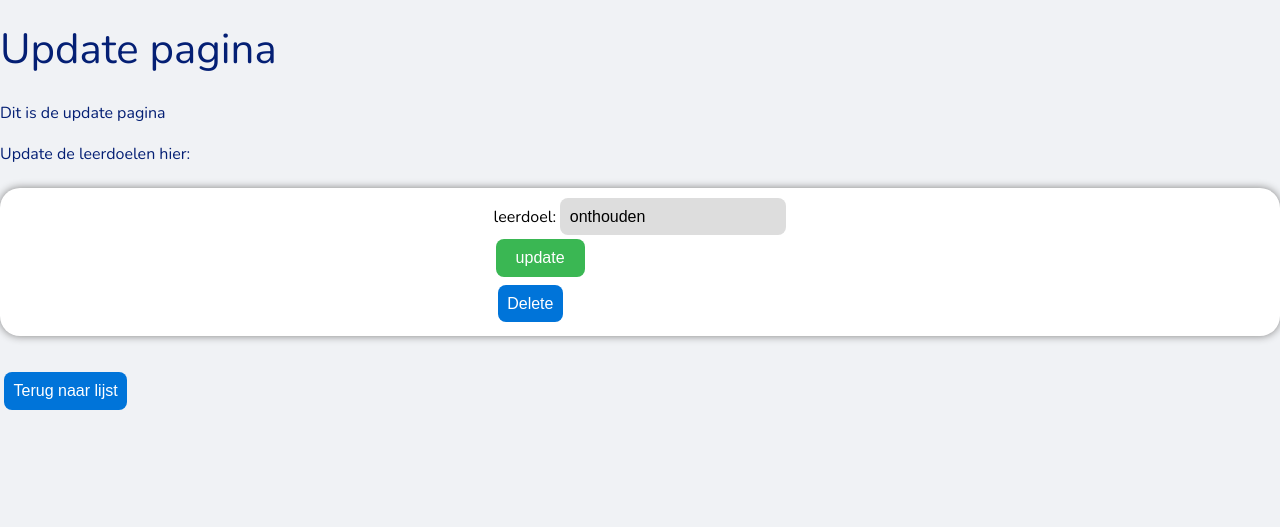
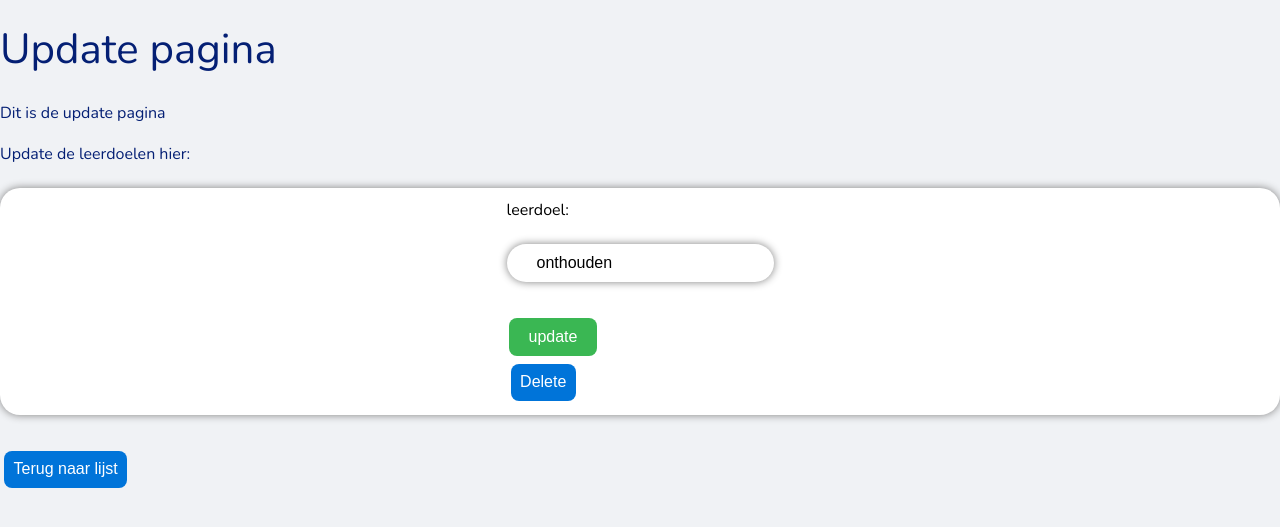
Before and after one commit to zasha-0925315/Werkplaats2, a Flask app: page /table_details/leerdoelen/1/update in a window 1280 px wide. Shown: the top 527 px of the page. Run offline with Flask 2, Linux system fonts and the light colour scheme; the visitor is signed in with stand-in values (Sample User, id 1); data comes from the database, SQL or seed files in the repository.

Commit message:
de update form begint vorm te krijgen nu

```diff
--- a/static/basic.css
+++ b/static/basic.css
@@ -321,7 +321,10 @@
 }
 
 /* update form */
-.container_update {
+
+
+
+.container_update, #voornaam, #achternaam, #geboortejaar, #medewerker, #leerdoel, #areatext, #vraag, #auteur {
     display: flex;
     flex-direction: column;
     align-items: center;
@@ -359,6 +362,13 @@
     background-color: var(--c1);
 }
 
-input # {
-    width: 100%;
+input [type="text"] {
+    width: 85%;
+    height: 40px;
+    background-color: #f9faff;
+    box-sizing: border-box;
+    border: 2px solid #c3d0ed;
+    border-radius: 8px;
+    margin-top: -5px;
+    margin-bottom: 5px;
 }
--- a/templates/update.html
+++ b/templates/update.html
@@ -56,7 +56,7 @@
             </div>
         <div>
             <form action="delete.html">
-        <button type="submit">Delete</button>
+        <button id="delete_button" type="submit">Delete</button>
     </form>
         </div>
     </form>
```
